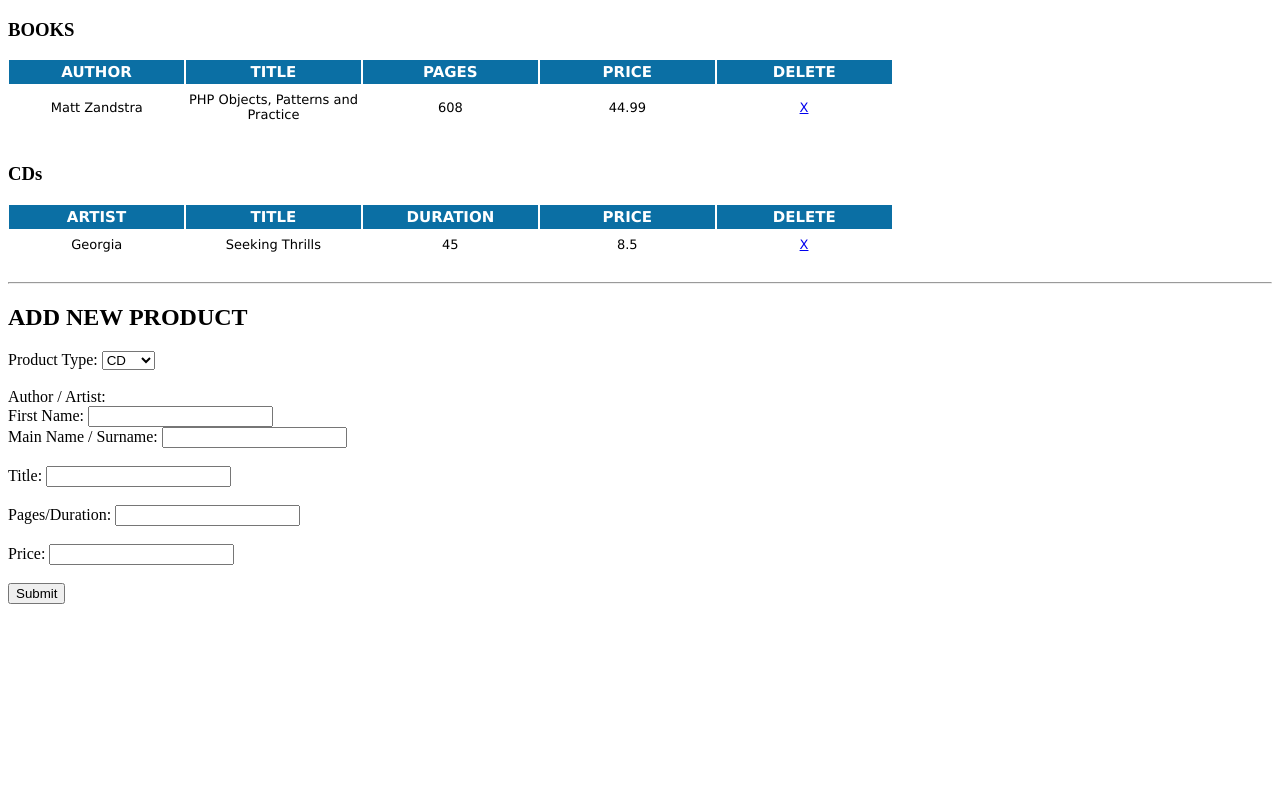
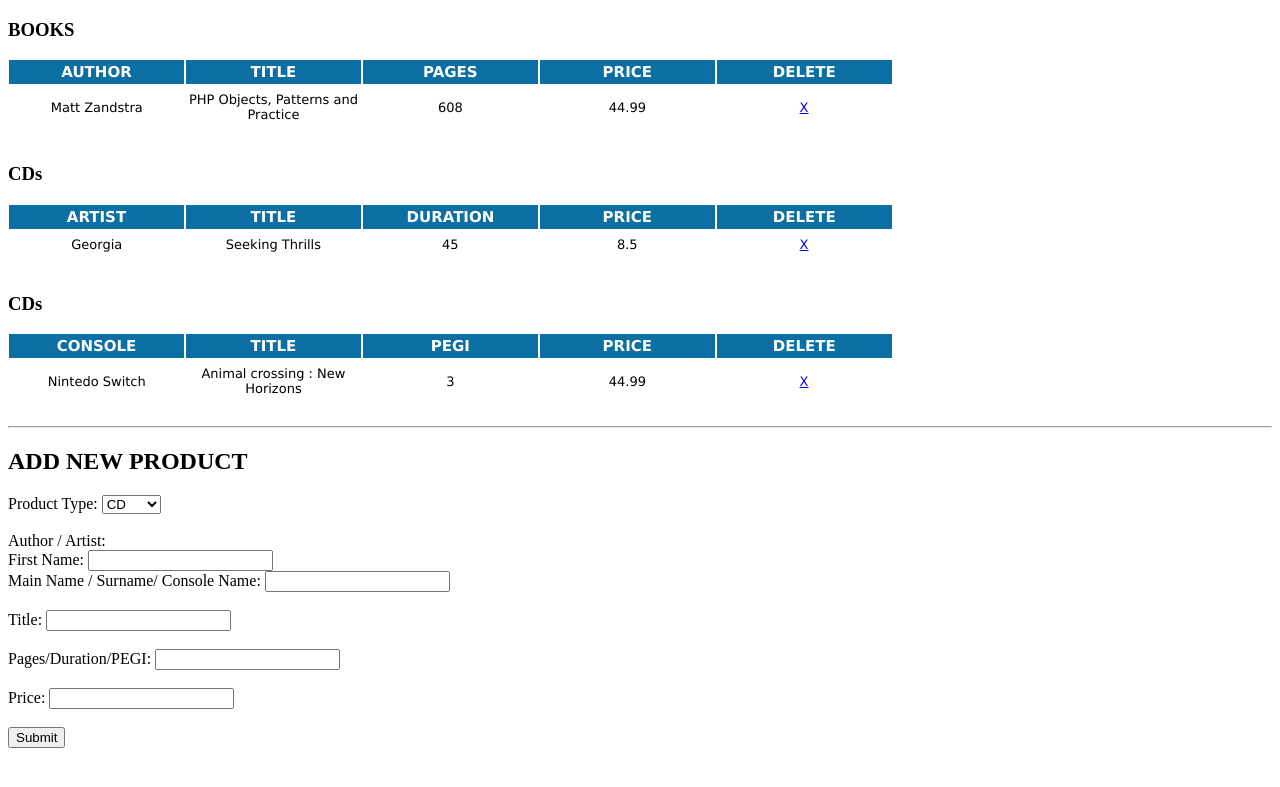
Before and after one commit to tbc-bsc-l6/component-1-Barsha0, a PHP site: page / in a window 1280 px wide. Shown: the top 787 px of the page. Run offline with PHP 8.4, Linux system fonts and the light colour scheme.

Commit message:
Added new product type : GameProduct

```diff
--- /dev/null
+++ b/awe/GameProduct.php
@@ -0,0 +1,35 @@
+<?php
+
+
+namespace awe;
+
+
+class GameProduct extends ShopProduct
+{
+    private $pegi;
+
+    public function __construct(
+        string $id,
+        string $title,
+        string $firstName,
+        string $mainName,
+        float $price,
+        int $pegi
+    )
+    {
+
+        parent::__construct(
+            $id,
+            $title,
+            $firstName,
+            $mainName,
+            $price
+        );
+        $this->pegi = $pegi;
+    }
+
+    public function getPegi()
+    {
+        return $this->pegi;
+    }
+}
--- a/awe/HtmlProductWriter.php
+++ b/awe/HtmlProductWriter.php
@@ -34,11 +34,12 @@ class HtmlProductWriter extends ShopProductWriter
         foreach ($this->products as $product) {
          if($product instanceof BookProduct) $bookproducts[] = $product;
          if($product instanceof CdProduct) $cdproducts[] = $product;
+         if($product instanceof GameProduct) $gameproducts[] = $product;
         }
 
         $booktable = $this->generateBookTable($bookproducts);
         $cdtable = $this->generateCdTable($cdproducts);
-
+        $gametable = $this->generateGameTable($gameproducts);
         $addProduct = $this->generateAddProductForm();
 
         return
@@ -46,6 +47,8 @@ class HtmlProductWriter extends ShopProductWriter
             . $booktable .
             '<br />'
             .$cdtable.
+            '<br />'
+            .$gametable.
             '<br />'
             .$addProduct .
             '</body>';
@@ -113,6 +116,37 @@ class HtmlProductWriter extends ShopProductWriter
             </table>';
     }
 
+    private function generateGameTable($gameproducts)
+    {
+        $contents = '';
+        foreach ($gameproducts as $game) {
+            $contents .= '<tr>
+                  <td>'.$game->getFullName().'</td>'
+                .'<td>'.$game->getTitle().'</td>'
+                .'<td>'.$game->getPegi().'</td>'
+                .'<td>'.$game->getPrice().'</td>'
+                .'<td>'.'<a href="./index.php?delete='.$game->getId().'">X</a>'.'</td>
+                </tr>';
+        }
+        return
+            '
+            <h3>CDs</h3>
+            <table class="paleBlueRows equal-width">
+                 <thead>
+                    <tr>
+                        <th>CONSOLE</th>
+                        <th>TITLE</th>
+                        <th>PEGI</th>
+                        <th>PRICE</th>
+                        <th>DELETE</th>
+                    </tr>
+                    </thead>
+                    <tbody>'
+            .$contents.
+            '</tbody>
+            </table>';
+    }
+
     private function generateAddProductForm()
     {
         return '
@@ -123,13 +157,14 @@ class HtmlProductWriter extends ShopProductWriter
           <select id="producttype" name="producttype">
                 <option value="cd">CD</option>
                 <option value="book">Book</option>
+                <option value="game">Game</option>
           </select>
           <br />
           <br />
          <label for="name">Author / Artist:</label><br />
          <label for="fname">First Name:</label>
            <input type="text" id="fname" name="fname"><br />
-          <label for="sname">Main Name / Surname:</label>
+          <label for="sname">Main Name / Surname/ Console Name:</label>
            <input type="text" id="sname" name="sname">
            <br />
            <br />
@@ -137,7 +172,7 @@ class HtmlProductWriter extends ShopProductWriter
            <input type="text" id="title" name="title">
            <br />
            <br />
-         <label for="pages">Pages/Duration:</label>
+         <label for="pages">Pages/Duration/PEGI:</label>
            <input type="text" id="pages" name="pages">
            <br />
            <br />
--- a/awe/JsonProductWriter.php
+++ b/awe/JsonProductWriter.php
@@ -34,6 +34,10 @@ class JsonProductWriter extends ShopProductWriter
             $json_product['playlength'] = $product->getPlayLength();
             $json_product['type'] = "cd";
         }
+        if($product instanceof GameProduct) {
+            $json_product['pegi'] = $product->getPegi();
+            $json_product['type'] = "game";
+        }
 
         return json_encode($json_product);
     }
--- a/awe/JsonUtility.php
+++ b/awe/JsonUtility.php
@@ -24,6 +24,11 @@ class JsonUtility
                         $product['mainname'],$product['price'], $product['numpages']);
                     $products[]=$bookproduct;
                     break;
+                case "game":
+                    $gameproduct = new \awe\GameProduct($product['id'],$product['title'], $product['firstname'],
+                        $product['mainname'],$product['price'], $product['pegi']);
+                    $products[]=$gameproduct;
+                break;
             }
         }
         return $products;
@@ -72,7 +77,7 @@ class JsonUtility
 
         if($producttype=='cd') $newProduct['playlength'] = $pages;
         if($producttype=='book') $newProduct['numpages'] = $pages;
-
+        if($producttype=='game') $newProduct['pegi'] = $pages;
         $products[] = $newProduct;
 
         $json = json_encode($products);
--- a/products.json
+++ b/products.json
@@ -1,20 +1 @@
-[
-  {
-    "id": 1,
-    "type": "book",
-    "title": "PHP Objects, Patterns and Practice",
-    "firstname": "Matt",
-    "mainname": "Zandstra",
-    "price": 44.99,
-    "numpages": 608
-  },
-  {
-    "id": 2,
-    "type": "cd",
-    "title": "Seeking Thrills",
-    "firstname": "",
-    "mainname": "Georgia",
-    "price": 8.5,
-    "playlength": 45
-  }
-]
+[{"id":1,"type":"book","title":"PHP Objects, Patterns and Practice","firstname":"Matt","mainname":"Zandstra","price":44.99,"numpages":608},{"id":2,"type":"cd","title":"Seeking Thrills","firstname":"","mainname":"Georgia","price":8.5,"playlength":45},{"id":3,"type":"game","title":"Animal crossing : New Horizons","firstname":"","mainname":"Nintedo Switch","price":44.99,"pegi":3}]
```
